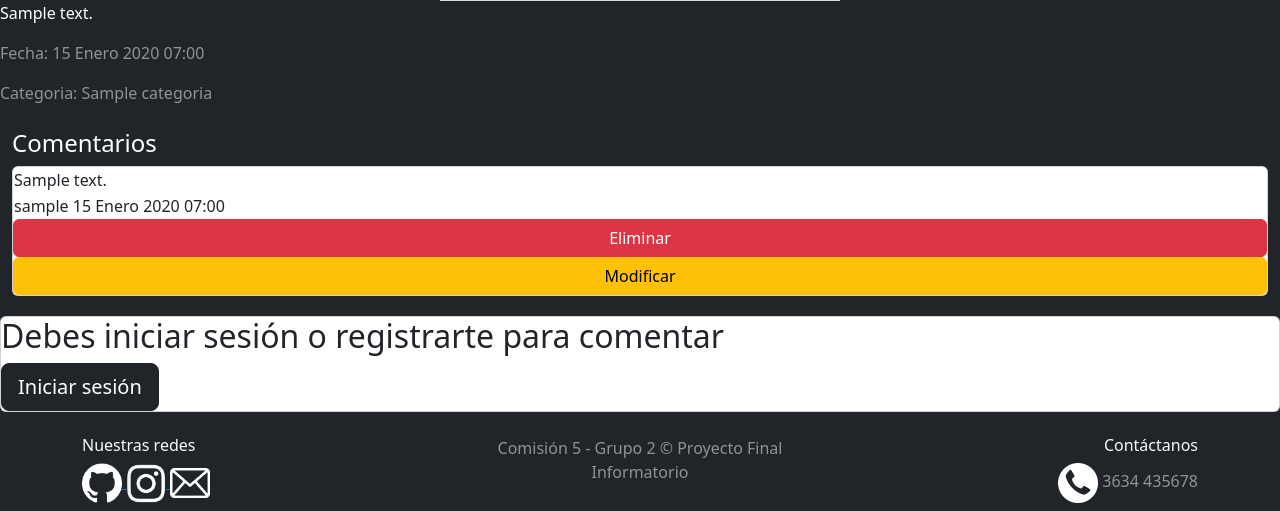
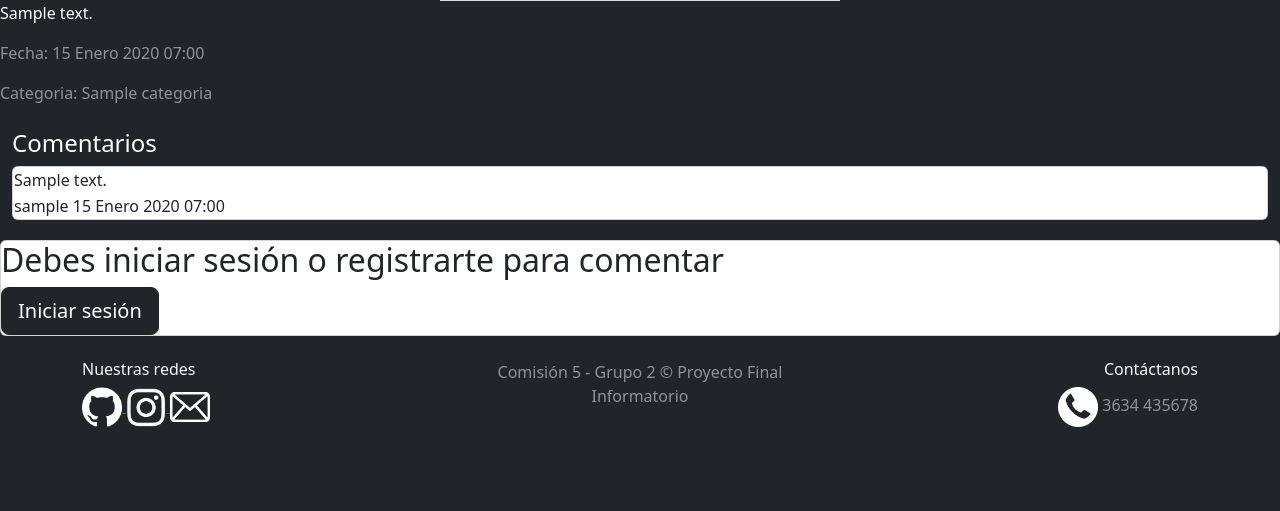
Before and after one commit to Casullo/FINAL_PRO, a Django app: page /posts/1 in a window 1280 px wide. Shown: the part 541-1052 px from the top of the page. After the commit the page ends 968 px from the top, so only its background shows below. Run offline with Django 5.2, Linux system fonts and the light colour scheme; tables that the repository leaves empty hold one stand-in row (values such as "Sample post"); grey boxes marked "Sample" are stand-in pictures.

Commit message:
Editar comentarios Fix Permisos

```diff
--- a/blog/templates/comentarios/confirm_delete.html
+++ b/blog/templates/comentarios/confirm_delete.html
@@ -1,6 +1,6 @@
 {% extends 'base.html' %}
 {% block contenido%}
-<center><div class="container mt-5">
+</div><center><div class="container mt-5">
     <div class="row justify-content-center">
       <div class="col-md-6">
         <div class="card">
--- a/blog/templates/posts/post_individual.html
+++ b/blog/templates/posts/post_individual.html
@@ -37,17 +37,13 @@
     <div class="card mb-3">
     <table class="list-unstyled d-flex justify-content-between">
             <tr> <td>{{ comentario.texto }}</td></tr>
-            <div> {% if comentario.usuario == user.id %}
-              <a href="SAD" class="btn btn-sm btn-outline-primary">Editar</a>
-              <a href="DSA" class="btn btn-sm btn-outline-primary">Editar</a>
-              <a href="ASD" class="btn btn-sm btn-outline-danger">Eliminar</a>
-              {% endif %}
-            </div>
               </div>
             <tr><td>{{ comentario.usuario }} {{ comentario.fecha }}</td></tr>
         </table>
+        {% if user.id == comentario.usuario_id %}
         <a class="btn btn-danger" href="{% url 'apps.posts:borrar_comentario' comentario.pk %}">Eliminar</a>
         <a class="btn btn-warning" href="{% url 'apps.posts:modificar_comentario' comentario.pk %}">Modificar</a>
+        {% endif %}
     </div>
     {% empty %}
         <p>No hay comentarios. Puedes ser el primero en comentar!</p>
```
